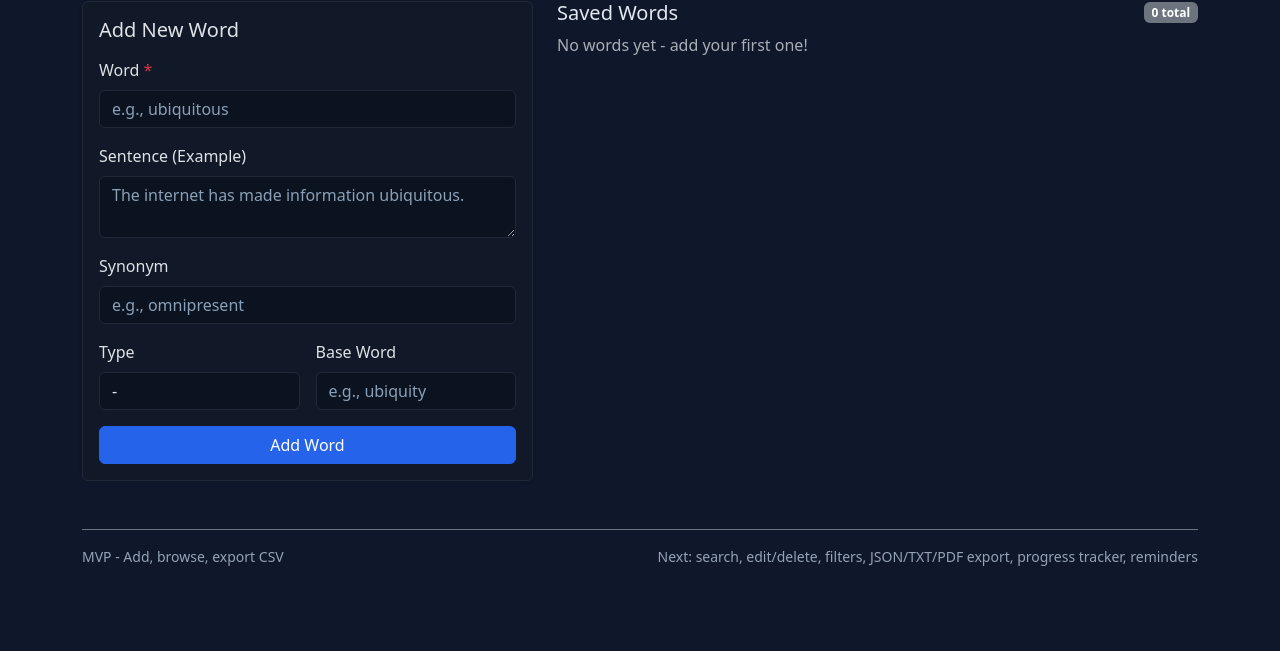
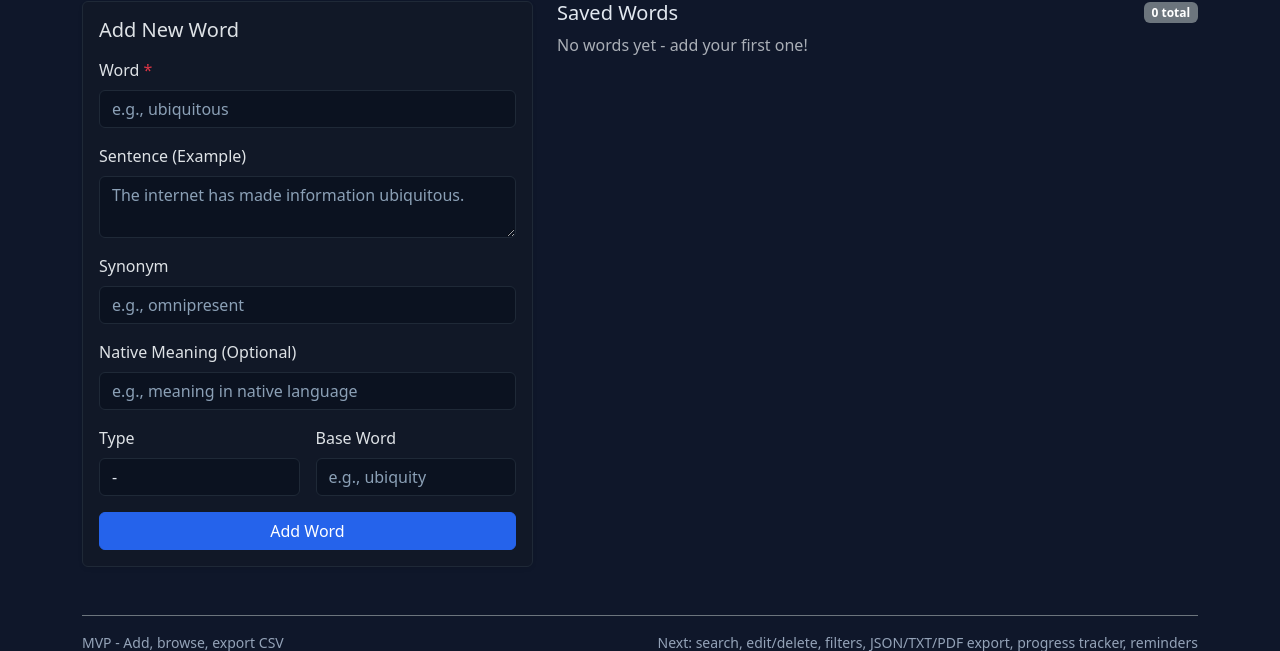
Before and after one commit to hosseinpourhossein38-oss/Vocabulary-Manager, a Flask app: page / in a window 1280 px wide. Shown: the part 105-756 px from the top of the page. Before the commit the page ends 671 px from the top, so only its background shows below. Run offline with Flask 3, Linux system fonts and the light colour scheme.

Commit message:
Add native meaning field and row numbers to word list

```diff
--- a/app.py
+++ b/app.py
@@ -67,8 +67,12 @@ def load_items() -> List[Dict[str, Any]]:
             "synonym": str(item.get("synonym", "") or "").strip(),
             "type": str(item.get("type", "") or "").strip(),
             "base_word": str(item.get("base_word", "") or "").strip(),
+            "native_meaning": str(item.get("native_meaning", "") or "").strip(),
             "created_at": str(item.get("created_at", "") or ""),
         }
+        if "native_meaning" not in item:
+            needs_persist = True
+
         cleaned.append(entry)
 
     if needs_persist:
@@ -109,6 +113,7 @@ def add_word() -> Response:
     synonym = (request.form.get("synonym") or "").strip()
     type_ = (request.form.get("type") or "").strip()
     base_word = (request.form.get("base_word") or "").strip()
+    native_meaning = (request.form.get("native_meaning") or "").strip()
 
     if not word:
         flash("Field 'word' is required.", "error")
@@ -123,6 +128,7 @@ def add_word() -> Response:
         "synonym": synonym,
         "type": type_,
         "base_word": base_word,
+        "native_meaning": native_meaning,
         "created_at": datetime.now(timezone.utc).isoformat(),
     }
 
@@ -132,6 +138,7 @@ def add_word() -> Response:
         and existing.get("synonym") == new_entry["synonym"]
         and existing.get("type") == new_entry["type"]
         and existing.get("base_word") == new_entry["base_word"]
+        and existing.get("native_meaning", "") == new_entry["native_meaning"]
         for existing in items
     )
 
@@ -168,6 +175,7 @@ def edit_entry(entry_id: str) -> Response:
     synonym = (request.form.get("synonym") or "").strip()
     type_ = (request.form.get("type") or "").strip()
     base_word = (request.form.get("base_word") or "").strip()
+    native_meaning = (request.form.get("native_meaning") or "").strip()
 
     if not word:
         flash("Field 'word' is required.", "error")
@@ -180,6 +188,7 @@ def edit_entry(entry_id: str) -> Response:
         and other.get("synonym") == synonym
         and other.get("type") == type_
         and other.get("base_word") == base_word
+        and other.get("native_meaning", "") == native_meaning
         for other in items
     )
 
@@ -194,6 +203,7 @@ def edit_entry(entry_id: str) -> Response:
             "synonym": synonym,
             "type": type_,
             "base_word": base_word,
+            "native_meaning": native_meaning,
         }
     )
     save_items(items)
@@ -222,7 +232,7 @@ def export_csv() -> Response:
         items = []
 
     buffer = io.StringIO()
-    fieldnames = ["word", "sentence", "synonym", "type", "base_word", "created_at"]
+    fieldnames = ["word", "sentence", "synonym", "native_meaning", "type", "base_word", "created_at"]
     writer = csv.DictWriter(buffer, fieldnames=fieldnames, extrasaction="ignore", lineterminator="\n")
     writer.writeheader()
 
@@ -269,7 +279,7 @@ def export_xlsx() -> Response:
     sheet = workbook.active
     sheet.title = "Vocabulary"
 
-    headers = ["word", "sentence", "synonym", "type", "base_word", "created_at"]
+    headers = ["word", "sentence", "synonym", "native_meaning", "type", "base_word", "created_at"]
     sheet.append(headers)
 
     header_font = Font(bold=True)
--- a/templates/export.html
+++ b/templates/export.html
@@ -79,9 +79,11 @@
       <table>
         <thead>
           <tr>
+            <th scope="col">#</th>
             <th scope="col">Word</th>
             <th scope="col">Sentence</th>
             <th scope="col">Synonym</th>
+            <th scope="col">Native Meaning</th>
             <th scope="col">Type</th>
             <th scope="col">Base Word</th>
             <th scope="col">Created At</th>
@@ -90,9 +92,11 @@
         <tbody>
           {% for item in items %}
             <tr>
+              <td class="muted">{{ loop.index }}</td>
               <td class="word">{{ item.word or '' }}</td>
               <td>{{ item.sentence or '' }}</td>
               <td>{{ item.synonym or '' }}</td>
+              <td>{{ item.native_meaning or '' }}</td>
               <td>{{ item.type or '' }}</td>
               <td>{{ item.base_word or '' }}</td>
               <td><span class="muted">{{ item.created_at or '' }}</span></td>
--- a/templates/index.html
+++ b/templates/index.html
@@ -59,6 +59,11 @@
                   <input class="form-control" id="synonym" name="synonym" placeholder="e.g., omnipresent" />
                 </div>
 
+                <div class="mb-3">
+                  <label for="native_meaning" class="form-label">Native Meaning (Optional)</label>
+                  <input class="form-control" id="native_meaning" name="native_meaning" placeholder="e.g., meaning in native language" />
+                </div>
+
                 <div class="row g-3">
                   <div class="col-12 col-sm-6">
                     <label for="type" class="form-label">Type</label>
@@ -100,7 +105,10 @@
                     <div class="card-body">
                       <div class="d-flex align-items-start justify-content-between gap-3">
                         <div class="flex-grow-1">
-                          <h3 class="h6 mb-1">{{ it.word }}</h3>
+                          <h3 class="h6 mb-1">
+                            <span class="badge rounded-pill text-bg-secondary me-2">{{ loop.index }}</span>
+                            {{ it.word }}
+                          </h3>
                           {% if it.type %}
                             <span class="badge text-bg-dark">{{ it.type }}</span>
                           {% endif %}
@@ -120,6 +128,9 @@
                       </div>
                       {% if it.sentence %}
                         <p class="mt-2 mb-1"><em>"{{ it.sentence }}"</em></p>
+                      {% endif %}
+                      {% if it.native_meaning %}
+                        <div class="mt-2 small text-muted">Native meaning: <span class="text-reset">{{ it.native_meaning }}</span></div>
                       {% endif %}
                       {% if it.synonym %}
                         <div><small class="text-muted">Synonym:</small> {{ it.synonym }}</div>
@@ -148,6 +159,10 @@
                           <div class="mb-3">
                             <label class="form-label" for="edit-synonym-{{ it.id }}">Synonym</label>
                             <input class="form-control" id="edit-synonym-{{ it.id }}" name="synonym" value="{{ it.synonym }}">
+                          </div>
+                          <div class="mb-3">
+                            <label class="form-label" for="edit-native-meaning-{{ it.id }}">Native Meaning (Optional)</label>
+                            <input class="form-control" id="edit-native-meaning-{{ it.id }}" name="native_meaning" value="{{ it.native_meaning }}">
                           </div>
                           <div class="row g-3">
                             <div class="col-12 col-sm-6">
```
